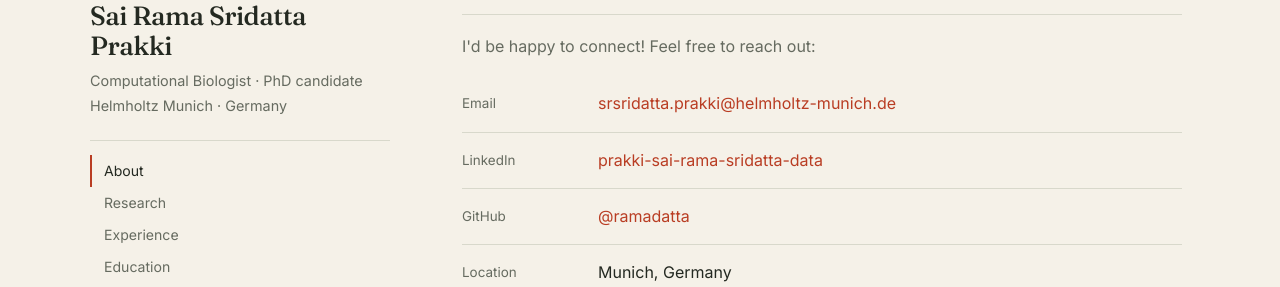
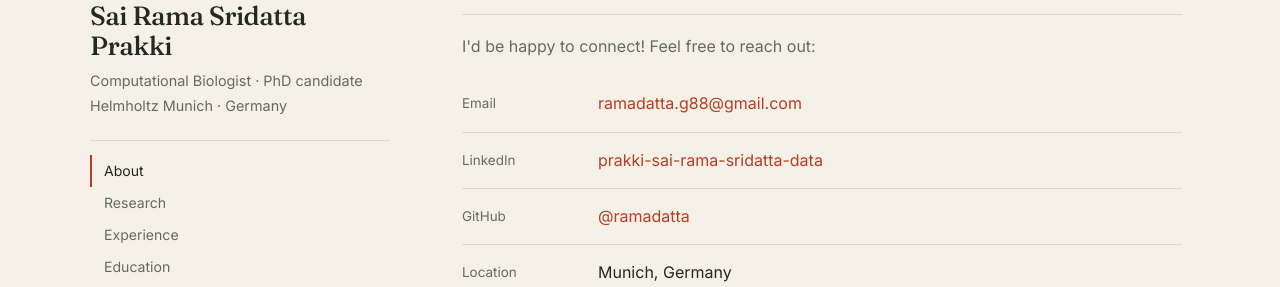
Before and after one commit to ramadatta/ramadatta.github.io, a Jekyll site: the page built from index.md, in a window 1280 px wide and 900 px high, scrolled down 7881 px. Shown: the part 390-677 px from the top of the window. Built offline with Jekyll 4.4.1, drawn with Linux system fonts in a browser that asks for light colours.

Commit message:
Switch to personal email; align description with LinkedIn; add opportunities, reviews, languages, quotes and awards

```diff
--- a/_config.yml
+++ b/_config.yml
@@ -3,12 +3,12 @@
 # ==============================================================================
 title: Sai Rama Sridatta Prakki
 description: >-
-  Doctoral researcher in Bioinformatics @ Helmholtz Munich • Single-cell genomics,
-  lung fibrosis & regeneration • Reproducible analyses, code, and learning in public.
+  Computational biologist at Helmholtz Munich • Single-cell, lung fibrosis/IPF &
+  clinical genomics • Translational multi-omics for target discovery & biomarkers.
 author:
   name: Datta
-  email: srsridatta.prakki@helmholtz-munich.de
-  bio: "Doctoral researcher in bioinformatics; single-cell genomics in lung fibrosis and regeneration"
+  email: ramadatta.g88@gmail.com
+  bio: "Computational biologist and doctoral researcher; single-cell and translational multi-omics in lung fibrosis/IPF"
 
 url: "https://ramadatta.github.io"
 baseurl: ""
@@ -48,7 +48,7 @@ defaults:
 social:
   github: ramadatta
   linkedin: prakki-sai-rama-sridatta-data
-  email: srsridatta.prakki@helmholtz-munich.de
+  email: ramadatta.g88@gmail.com
 
 # ==============================================================================
 # Theme Settings
--- a/index.md
+++ b/index.md
@@ -22,7 +22,7 @@ links:
   - { label: "LinkedIn", url: "https://www.linkedin.com/in/prakki-sai-rama-sridatta-data/" }
   - { label: "BioStars", url: "https://www.biostars.org/u/3738/" }
   - { label: "YouTube", url: "https://www.youtube.com/@asearchforsolutions" }
-  - { label: "Email", url: "mailto:srsridatta.prakki@helmholtz-munich.de" }
+  - { label: "Email", url: "mailto:ramadatta.g88@gmail.com" }
 ---
 
 <div class="home-open">
@@ -30,7 +30,7 @@ links:
   <p class="home-open-lead">Seeking <strong>Senior Scientist</strong> roles in therapeutics companies: computational biology for <strong>target discovery</strong>, with a focus on <strong>single-cell and spatial biology</strong>.</p>
   <p class="home-open-meta">Available from <strong>July 2027</strong> · Based in Munich until May 2027</p>
   <div class="home-open-actions">
-    <a class="home-btn home-btn--primary" href="mailto:srsridatta.prakki@helmholtz-munich.de?subject=Opportunity">Get in touch</a>
+    <a class="home-btn home-btn--primary" href="mailto:ramadatta.g88@gmail.com?subject=Opportunity">Get in touch</a>
     <a class="home-btn" href="{{ '/assets/pdf/Prakki_CV.pdf' | relative_url }}" download>Download CV</a>
   </div>
 </div>
@@ -513,7 +513,7 @@ links:
 
   <div class="home-row">
     <span class="home-date">Email</span>
-    <div><a href="mailto:srsridatta.prakki@helmholtz-munich.de">srsridatta.prakki@helmholtz-munich.de</a></div>
+    <div><a href="mailto:ramadatta.g88@gmail.com">ramadatta.g88@gmail.com</a></div>
   </div>
   <div class="home-row">
     <span class="home-date">LinkedIn</span>
```
